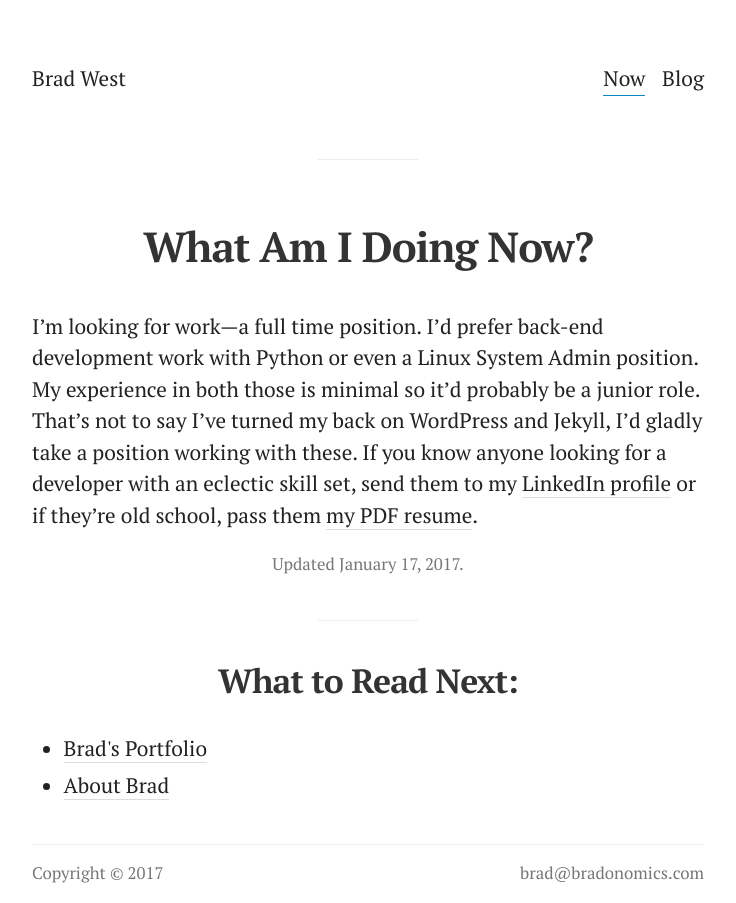
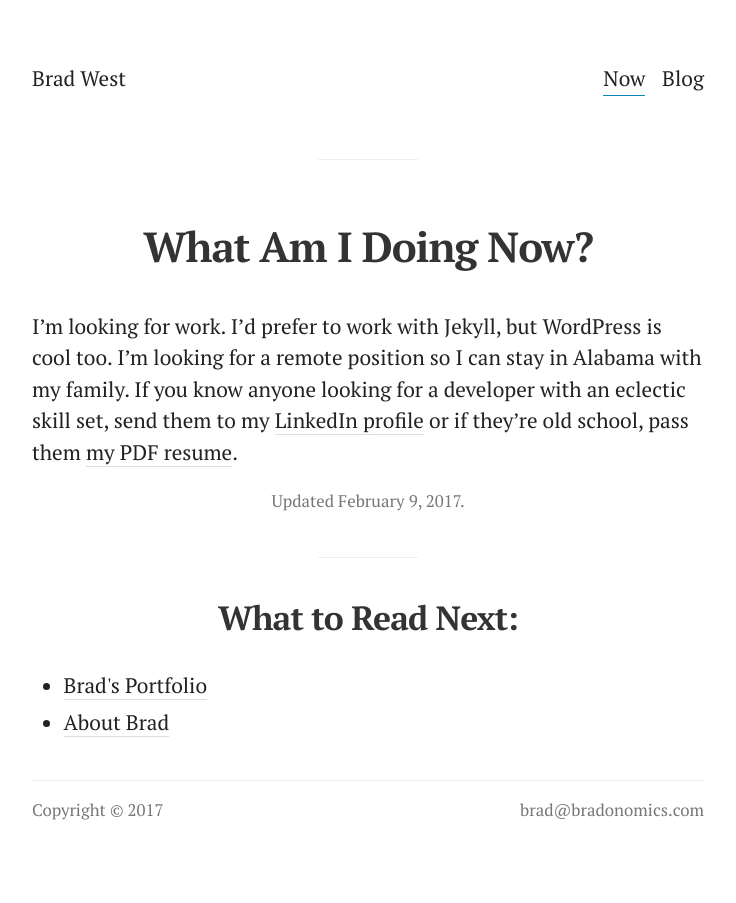
Before and after one commit to bradonomics/bradonomics.com, a Jekyll site: the page built from _pages/now.md, in a window 1280 px wide. Shown: the whole page, without its empty margins (272-1008 px from the left). Built offline with Jekyll 4.4.1, drawn with Linux system fonts in a browser that asks for light colours.

Commit message:
Updated resume and /now page

```diff
--- a/_pages/now.md
+++ b/_pages/now.md
@@ -1,6 +1,6 @@
 ---
 title: What Am I Doing Now?
-description: This is a "now" page. It gets updated frequently, mostly when I want to procrastinate, so come back soon.
+description: This is a "now" page. It gets updated frequently, mostly when I want to procrastinate. Think of it like Twitter or Facebook updates, only better.
 permalink: /now/
 facebook_image_path:
 read_next:
@@ -10,6 +10,6 @@ read_next:
     url: /
 ---
 
-I'm looking for work---a full time position. I'd prefer back-end development work with Python or even a Linux System Admin position. My experience in both those is minimal so it'd probably be a junior role. That's not to say I've turned my back on WordPress and Jekyll, I'd gladly take a position working with these. If you know anyone looking for a developer with an eclectic skill set, send them to my [LinkedIn profile](https://www.linkedin.com/in/brad-west-a0baab31) or if they're old school, pass them [my PDF resume](/brad-west-v5.2.pdf).
+I'm looking for work. I'd prefer to work with Jekyll, but WordPress is cool too. I'm looking for a remote position so I can stay in Alabama with my family. If you know anyone looking for a developer with an eclectic skill set, send them to my [LinkedIn profile](https://www.linkedin.com/in/brad-west-a0baab31) or if they're old school, pass them [my PDF resume](/brad-west-v5.3.pdf).
 
-<p class="entry-meta">Updated <time class="entry-time" itemprop="datePublished">January 17, 2017</time>.</p>
+<p class="entry-meta">Updated <time class="entry-time" itemprop="datePublished">February 9, 2017</time>.</p>
```
Also changed, not shown: 4 other files.
